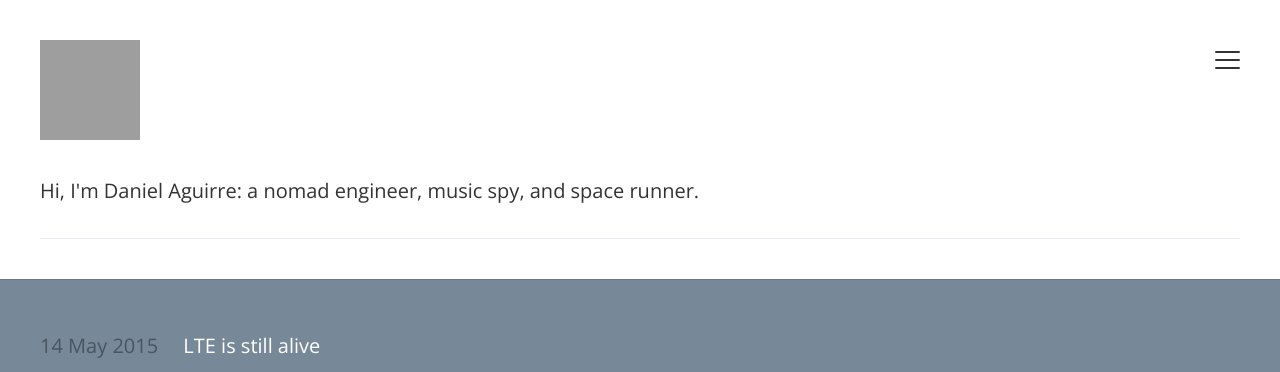
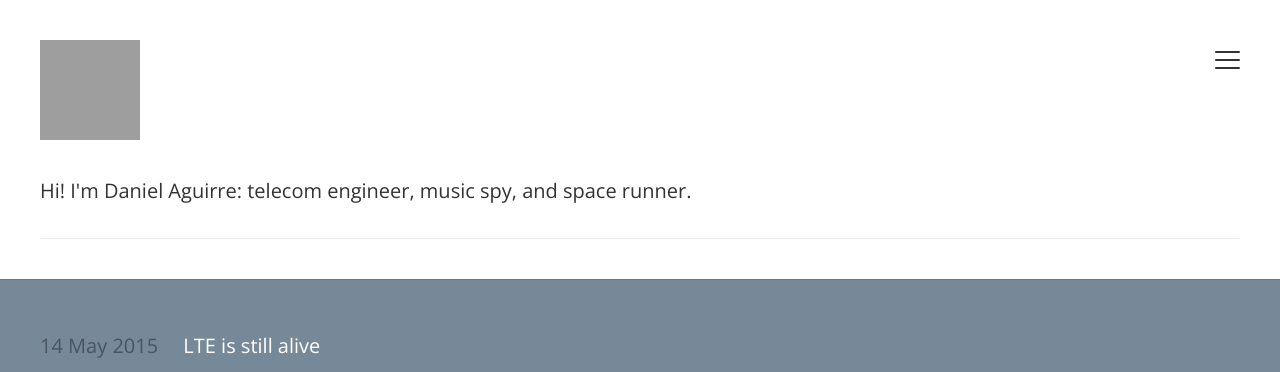
Before and after one commit to gdaq/gdaq.github.io, a Jekyll site: the page built from index.html, in a window 1280 px wide. Shown: the top 372 px of the page. Built offline with Jekyll 4.4.1, drawn with Linux system fonts in a browser that asks for light colours; the list of posts is cut into pages by our own code; some of the changed lines change nothing that is shown; grey boxes are pictures that could not be loaded.

Commit message:
Update default.html

```diff
--- a/_layouts/default.html
+++ b/_layouts/default.html
@@ -9,7 +9,7 @@
       <meta charset="utf-8">
       <meta http-equiv="X-UA-Compatible" content="IE=edge,chrome=1">
       <meta http-equiv="content-language" content="en-gb" />
-      <meta name="description" content="Hello, I'm Daniel Aguirre: a telecom engineer, music blogger, and runner. This is my blog.">
+      <meta name="description" content="Hi! I'm Daniel Aguirre: telecom engineer, music spy, and space runner. This is my blog.">
       <meta name="viewport" content="width=device-width, initial-scale=1, maximum-scale=1">
       <link href="//fonts.googleapis.com/css?family=Open+Sans:400italic,400,300,700|Lora:400,700,400italic" rel="stylesheet" type="text/css">
       <link rel="stylesheet" type="text/css" href="{{ site.baseurl }}/css/main.css" />
@@ -71,10 +71,10 @@
       </figure>
       <div class="bio">
           <!-- <h1>Hello, I'm {{ site.author }}.</h1>    {{ site.author-bio }} -->
-          <h1>ABOUT</h1>
-          <p>I'm Daniel Aguirre, and I'm a telecom engineer, music blogger, and runner.</p>
-	  <p>I work at Facebook.</p>
-          <p>I share music on <a href="http://mu-sique.com">μ sique!</a>, my other blog.</p>
+          <h1>I'm Daniel Aguirre.</h1>
+          <p>I'm a telecom engineer, music nerd, and runner.</p>
+	  <p>I work at <a href="https://connectivity.fb.com">Facebook</a>.</p>
+          <p>I share music on <a href="http://mu-sique.com">μ sique!</a></p>
           <p></p>
       </div>
       <nav>
@@ -105,7 +105,7 @@
           <a class="menu-icon" title="Open Bio"><span class="lines"></span></a>
        	<p></p>
         <nav class="navigation">
-         <p>Hi, I'm Daniel Aguirre: a nomad engineer, music spy, and space runner.
+         <p>Hi! I'm Daniel Aguirre: telecom engineer, music spy, and space runner.
 </p>
       </ul>
     </nav>
```
